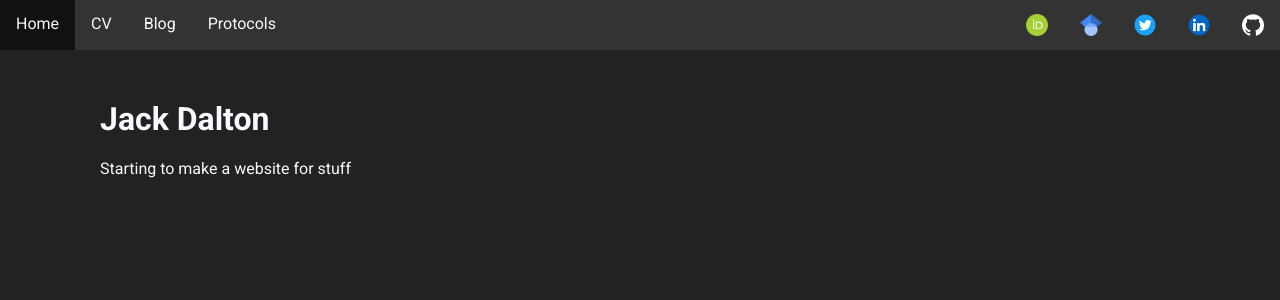
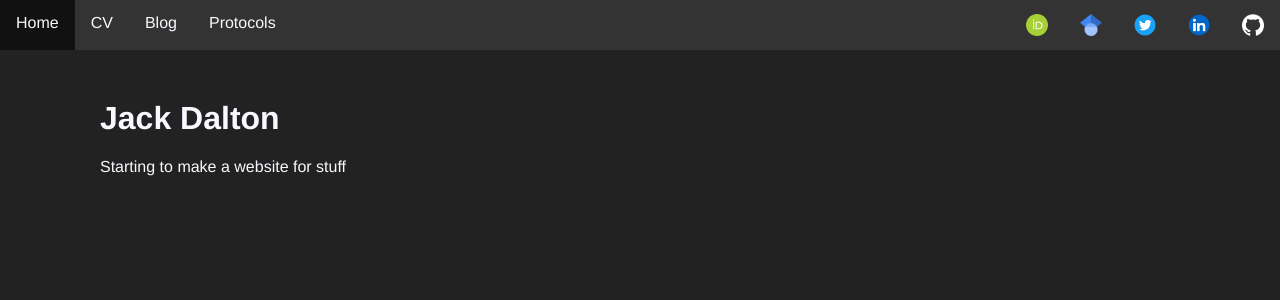
Before and after one commit to JackATDalton/JackATDalton.github.io, a Jekyll site: the page built from index.html, in a window 1280 px wide. Shown: the top 300 px of the page. Built offline with Jekyll 4.4.1, drawn with Linux system fonts in a browser that asks for light colours.

Commit message:
Update style.css

```diff
--- a/stylesheets/style.css
+++ b/stylesheets/style.css
@@ -1,7 +1,7 @@
 
 html *
 {
-  font-family: "Roboto", sans-serif !important;
+  font-family: "Helvetica", sans-serif !important;
   color: ghostwhite;
   box-sizing:border-box;
 }
```
